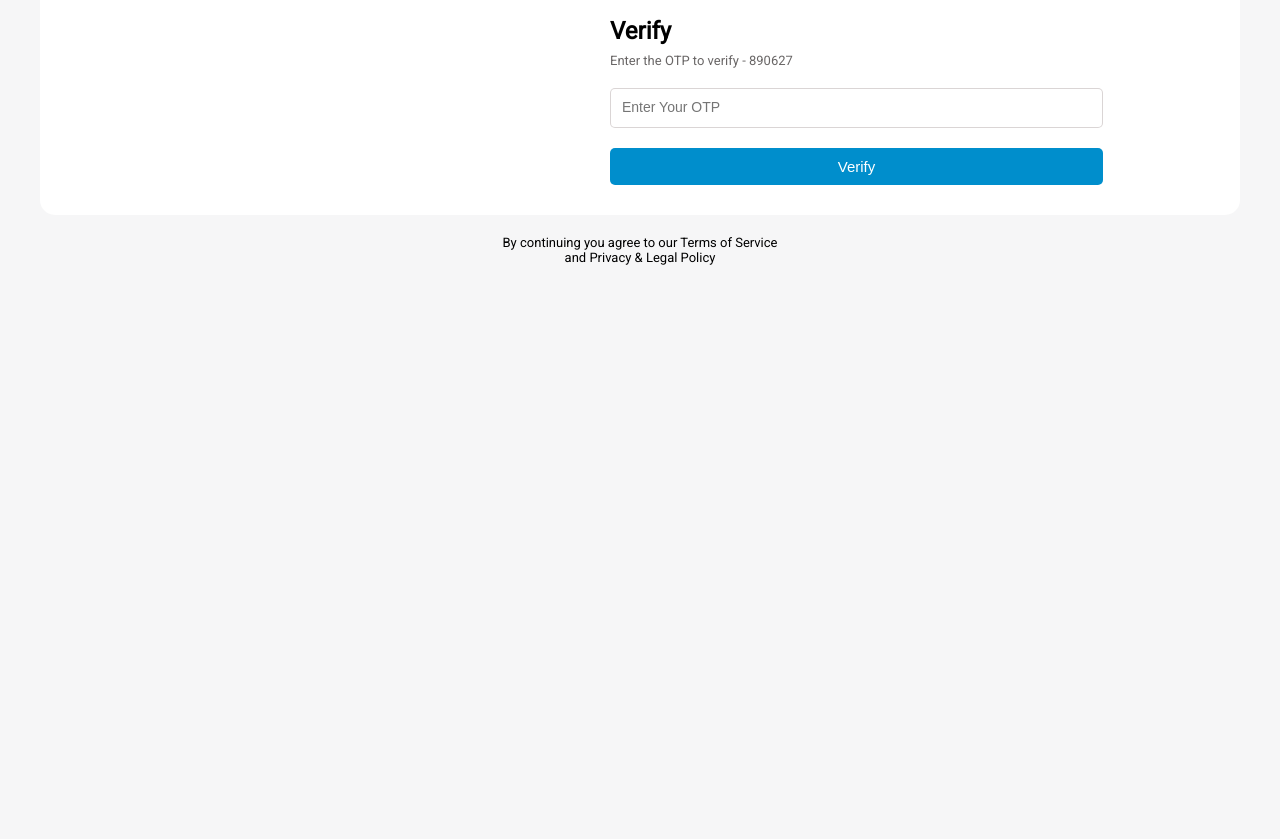
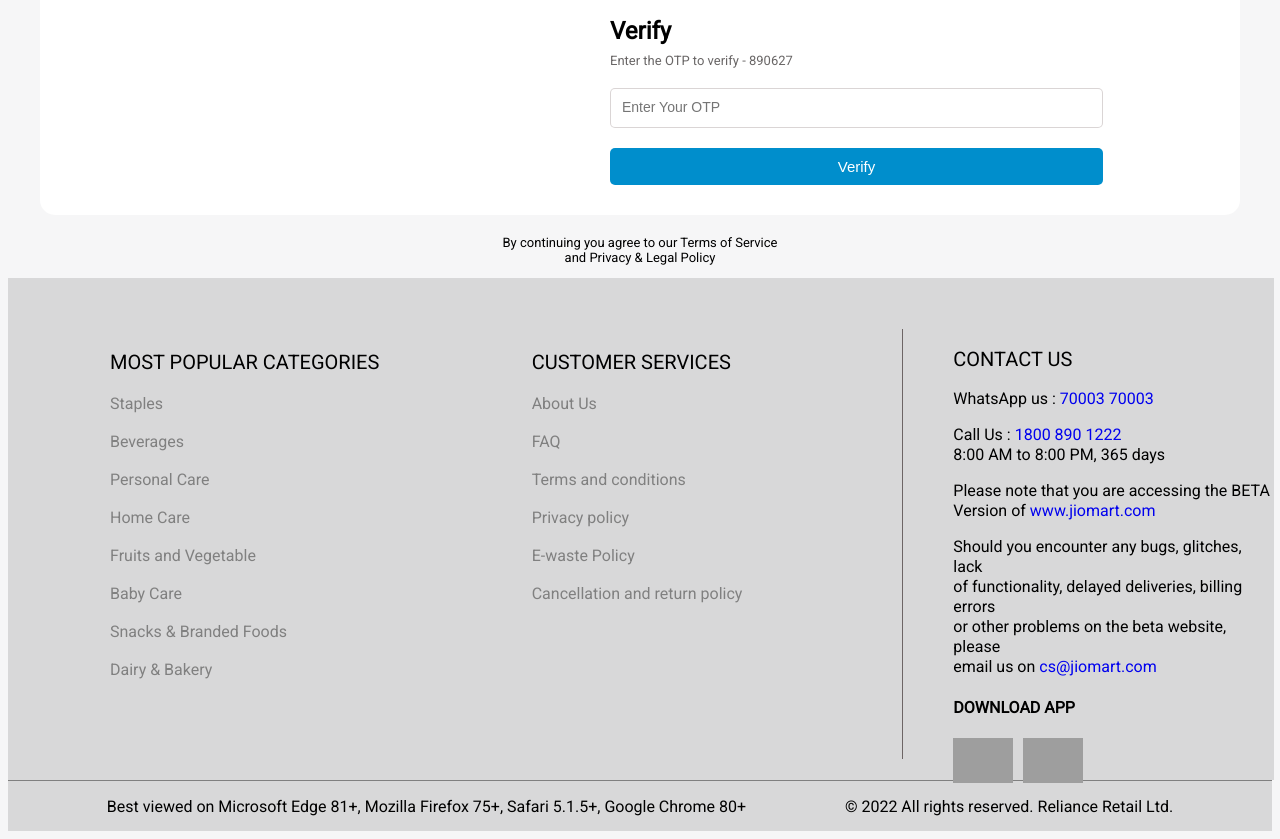
Before and after one commit to gucci1909/Jio-Mart-Website-Clone, a plain HTML site: page signup.html in a window 1280 px wide. Shown: the part 714-1553 px from the top of the page. Before the commit the page ends 992 px from the top, so only its background shows below. Drawn offline with Linux system fonts and the light colour scheme; grey boxes are pictures that could not be loaded.

Commit message:
navbar&footer merged

```diff
--- /dev/null
+++ b/component/footer.js
@@ -0,0 +1,57 @@
+let footer=()=>{
+    return `<div id="footera">
+    <div id="box1">
+        <p>MOST POPULAR CATEGORIES</p>
+        <ul>
+            <li><a href="#">Staples</a></li><br>
+            <li><a href="#">Beverages</a></li><br>
+            <li><a href="#">Personal Care</a></li><br>
+            <li><a href="#">Home Care</a></li><br>
+            <li><a href="#">Fruits and Vegetable</a></li><br>
+            <li><a href="#">Baby Care</a></li><br>
+            <li><a href="#">Snacks & Branded Foods</a></li><br>
+            <li><a href="#">Dairy & Bakery</a></li><br>
+        </ul>
+    </div>
+    <div id="box2">
+        <p>CUSTOMER SERVICES</p>
+        <ul>
+            <li><a href="#">About Us</a></li><br>
+            <li><a href="#">FAQ</a></li><br>
+            <li><a href="#">Terms and conditions</a></li><br>
+            <li><a href="#">Privacy policy</a></li><br>
+            <li><a href="#">E-waste Policy</a></li><br>
+            <li><a href="#">Cancellation and return policy</a></li><br>
+
+
+        </ul>
+
+    </div>
+    <div id="box3">
+        <p>CONTACT US</p>
+        <p>WhatsApp us : <a href="#">70003 70003</a> </p>
+        <p>Call Us : <a href="#"> 1800 890 1222</a><br>
+            8:00 AM to 8:00 PM, 365 days</p>
+            <p>Please note that you are accessing the BETA <br> Version of <a href="#">www.jiomart.com</a> </p>
+
+            <p>Should you encounter any bugs, glitches, lack <br> of functionality, delayed deliveries, billing errors <br> or other problems on the beta website, please <br> email us on <a href="#">cs@jiomart.com</a> </p>
+      <h4>DOWNLOAD APP</h4>
+
+        <div id="logoapp">
+       <div><img src="https://www.jiomart.com/images/cms/wysiwyg/app-icons/play_store.png" alt=""></div>
+       <div><img src="https://www.jiomart.com/images/cms/wysiwyg/app-icons/ios_store.png" alt=""></div>
+        </div>
+        </div>
+</div>
+
+    <div id="footerb">
+        <div id="msg1">
+            <p>Best viewed on Microsoft Edge 81+, Mozilla Firefox 75+, Safari 5.1.5+, Google Chrome 80+</p>
+        </div>
+        <div id="msg">
+            <p>© 2022 All rights reserved. Reliance Retail Ltd.</p>
+        </div>
+    </div>`
+}
+
+export default footer
--- a/component/navbar.js
+++ b/component/navbar.js
@@ -35,11 +35,11 @@
 
 
     <div id="nav"><div class="wrapper">
-       <div id="box">
-         <div id="box2">
+       <div id="box_">
+         <div id="box_2">
            <a href="#"><img src="https://cdn-icons-png.flaticon.com/128/450/450016.png" alt=""></a>
          </div>
-         <div id="box3">
+         <div id="box_3">
            <p>Deliver to <a href="">400030</a></p>
          </div>
 
--- /dev/null
+++ b/component_styles/footer.css
@@ -0,0 +1,104 @@
+#footera
+    {
+        width: 100%;
+        height: 500px;
+        border: 1px solid transparent;
+        display: flex;
+        background-color:
+#d8d8d9;
+    }
+    #box1{
+        width: 400px;
+        height: 450px;
+        margin-top: 50px;
+        margin-left: 50px;
+        border: 1px solid transparent;
+    } #box2{
+        width: 400px;
+        height: 450px;
+        margin-top: 50px;
+        margin-left: 50px;
+        border: 1px solid transparent;
+    }
+    #box3{
+        width: 400px;
+        height: 430px;
+        margin-top: 50px;
+        margin-left: 50px;
+        border-left: 1px  solid rgb(109, 101, 101);
+    }
+     #box1>p{
+        margin-left: 50px;
+        font-size: 20px;
+     }
+     #box1>p+ul
+     {
+        margin-left: 10px;
+     }
+     #box1 ul li
+     {
+        list-style: none;
+     }
+     #box1 ul li a
+     {
+        text-decoration: none;
+        color: gray;
+     }
+     #box2>p{
+        margin-left: 50px;
+        font-size: 20px;
+     }
+     #box2>p+ul
+     {
+        margin-left: 10px;
+     }
+     #box2 ul li
+     {
+        list-style: none;
+     }
+     #box2 ul li a
+     {
+        text-decoration: none;
+        color: gray;
+     }
+     #box3>p{
+        margin-left: 50px;
+        font-size: 20px;
+        line-height: 20px;
+     }
+     #box3>p+p
+     {
+        margin-left: 50px;
+        font-size: 16px;
+     }
+      #box3 p  a
+      {
+        text-decoration: none;
+      }
+      #box3 h4
+      {
+        margin-left: 50px;
+      }
+      #logoapp
+      {
+        display: flex;
+        margin-left: 40px;
+
+      }
+      #logoapp>div
+      {
+        margin-left: 10px;
+      }
+      #logoapp>div>img
+      {
+        height: 45px;
+      }
+      #footerb
+      {
+        width: 100%;
+        height: 50px;
+        border-top:1px solid gray;
+        background-color:#d8d8d9 ;
+        display: flex;
+        justify-content: space-evenly;
+      }
--- a/navbar.css
+++ b/component_styles/navbar.css
@@ -268,36 +268,36 @@
 
 
 
-#box
+#box_
   {
     width: 170px;
     height: 70px;
     border: 1px solid transparent;
     display: flex;
   }
-  #box2
+  #box_2
   {
     width: 30px;
     height: 70p;
     border: 1px solid transparent;
     align-items: center;
   }
-  #box2>a>img
+  #box_2>a>img
   {
     width: 28px;
     margin-top: 20px;
   }
-  #box3
+  #box_3
   {
     width: 140px;
     height: 70px;
     border: 1px solid transparent;
     line-height: 70px;
   }
-  #box3>p{
+  #box_3>p{
     font-size: 15px;
     margin-top: 0px;
   }
- #box3>p> a{
+ #box_3>p> a{
     text-decoration: none;
   }
--- a/signin.js
+++ b/signin.js
@@ -1,3 +1,6 @@
+import footer from "./component/footer.js"
+document.getElementById("footers").innerHTML=footer()
+
 let loginData=JSON.parse(localStorage.getItem("loginData")) || []
 
 let second_check=false
--- a/signup.html
+++ b/signup.html
@@ -6,7 +6,8 @@
     <meta name="viewport" content="width=device-width, initial-scale=1.0">
     <title>Document</title>
     <link rel="stylesheet" href="./signup.css">
-    <link rel="stylesheet" href="./navbar.css">
+    <link rel="stylesheet" href="./component_styles/navbar.css">
+    <link rel="stylesheet" href="./component_styles/footer.css">
 </head>
 <body>
     <div id="navbars"></div>
@@ -34,6 +35,10 @@
     <div id="end">
         <p>By continuing you agree to our Terms of Service<br>and Privacy & Legal Policy</p>
     </div>
+
+    <!-- footer -->
+
+    <div id="footers"></div>
 </body>
 </html>
 
--- a/signup.js
+++ b/signup.js
@@ -1,3 +1,6 @@
+import footer from "./component/footer.js"
+document.getElementById("footers").innerHTML=footer()
+
 let loginData=JSON.parse(localStorage.getItem("loginData")) || []
 let loginNumber=localStorage.getItem("loginNumber")
 
```
Also changed, not shown: signin.html (+7 -2 lines).
